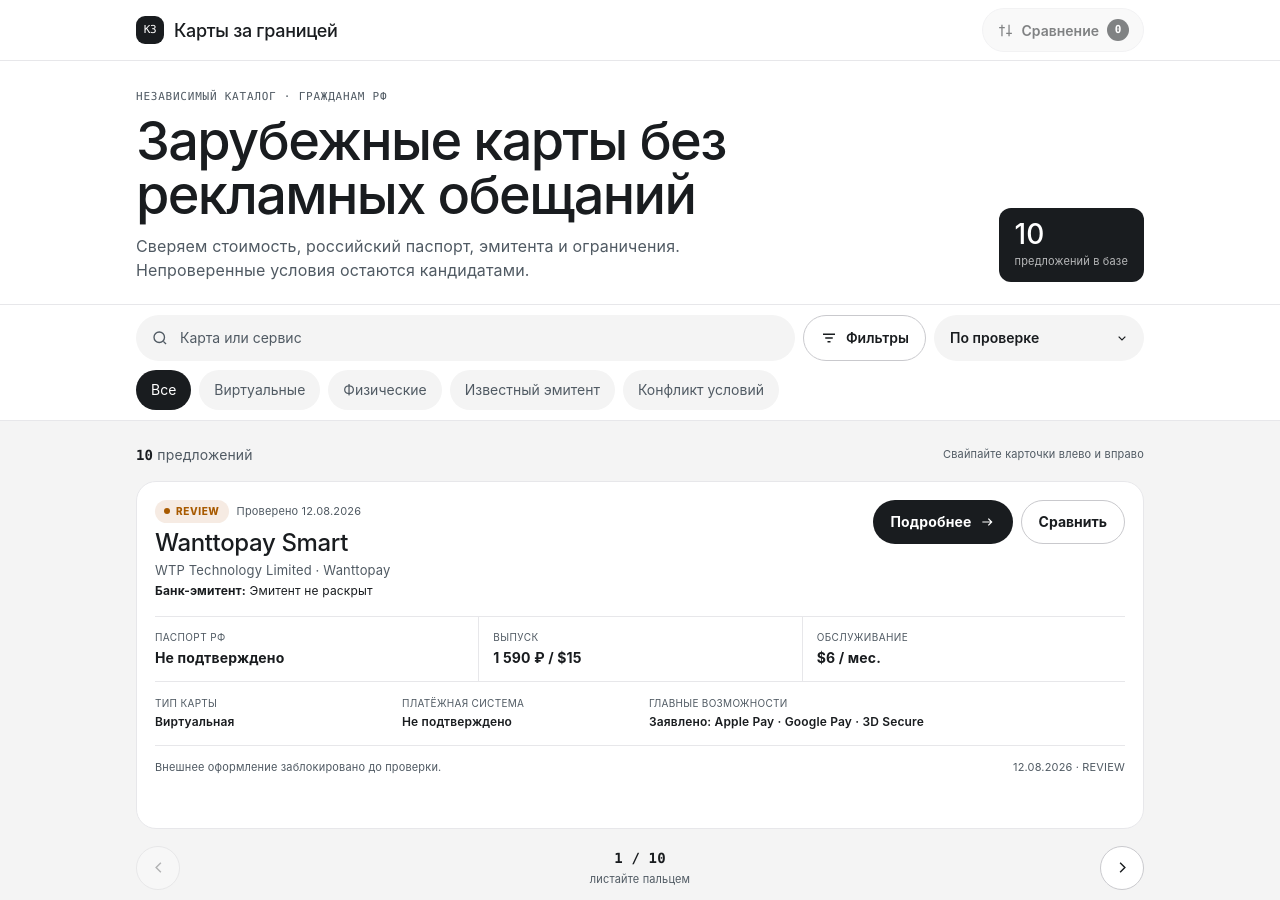
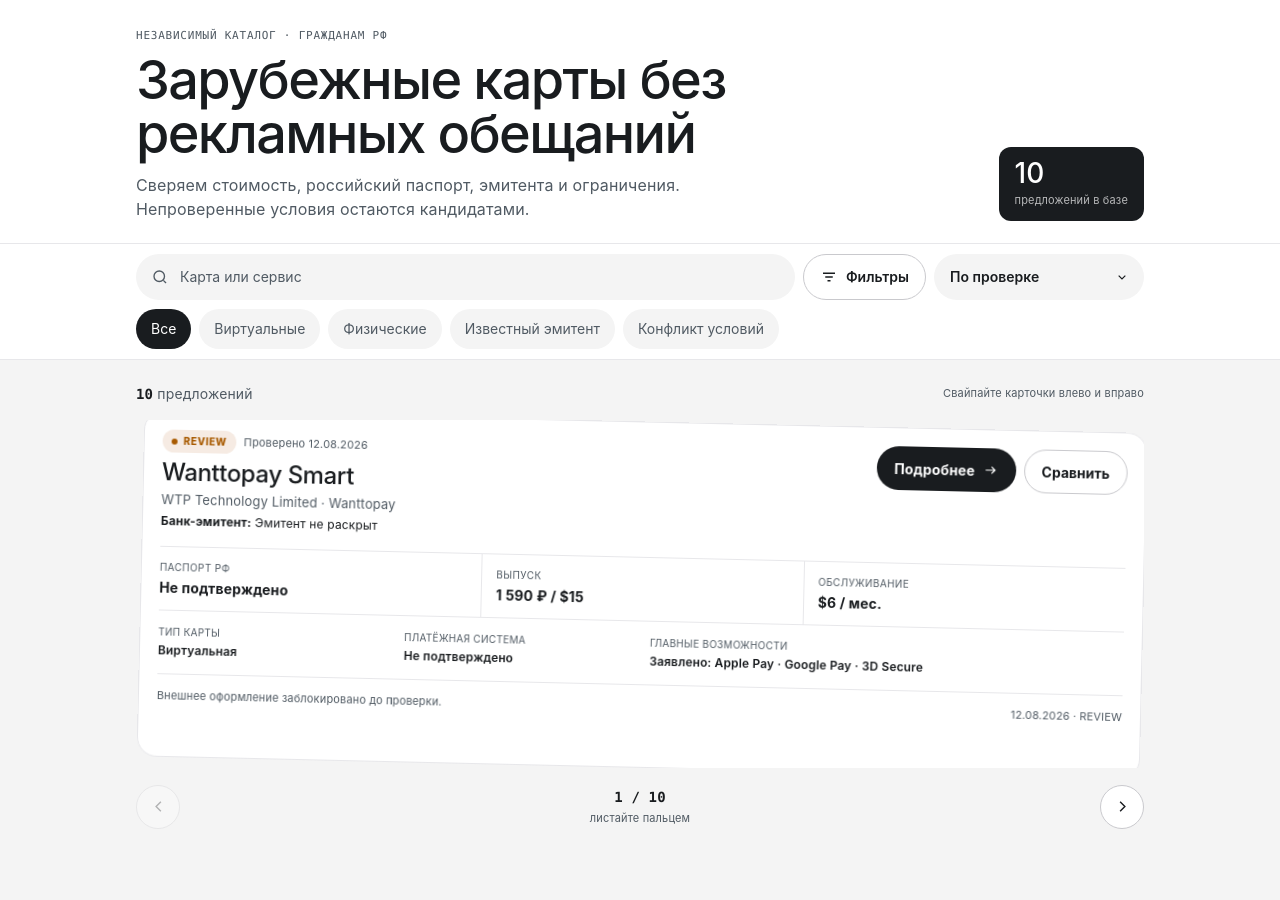
Before and after one commit to radislabus-star/foreign-card-catalog-preview, a plain HTML site: page index.html in a window 1280 px wide. Shown: the top 900 px of the page. Drawn offline with Linux system fonts and the light colour scheme.

Commit message:
preview: remove header and tilt swipe cards

```diff
--- a/index.html
+++ b/index.html
@@ -132,7 +132,7 @@
 
     .controls {
       position: sticky;
-      top: 60px;
+      top: 0;
       z-index: 40;
       padding-block: 10px;
       background: color-mix(in oklab, var(--bg) 96%, transparent);
@@ -204,7 +204,12 @@
       background: var(--bg);
       scroll-snap-align: center;
       scroll-snap-stop: always;
+      transform: rotate(var(--swipe-tilt, 0deg)) scale(var(--swipe-scale, 1));
+      transform-origin: 50% 88%;
+      transition: transform 90ms linear;
+      will-change: transform;
     }
+    .offer-list.is-swiping .offer { transition: none; }
     .offer.is-pending { display: none; }
     .offer-head { display: grid; grid-template-columns: minmax(0, 1fr) auto; gap: 14px; align-items: start; }
     .status-line { display: flex; align-items: center; gap: 8px; flex-wrap: wrap; margin-bottom: 7px; }
@@ -310,7 +315,7 @@
       .offer-total { display: inline-flex; align-items: baseline; gap: 7px; padding: 8px 11px; border-radius: 11px; }
       .offer-total strong { font-size: 22px; }
       .offer-total span { margin-top: 0; font-size: 10px; line-height: 1.2; }
-      .controls { top: 56px; padding-block: 8px; }
+      .controls { top: 0; padding-block: 8px; }
       .toolbar { grid-template-columns: minmax(0, 1fr) 44px 112px; gap: 6px; }
       .search input, .sort-select, .filter-button { min-height: 44px; }
       .search input { padding-left: 40px; font-size: 13px; }
@@ -358,20 +363,6 @@
   </style>
 </head>
 <body>
-  <header class="topbar" data-od-id="catalog-topbar">
-    <div class="container topbar-inner">
-      <a class="brand" href="#catalog-start" data-od-id="catalog-brand" aria-label="Карты за границей — к началу каталога">
-        <span class="brand-mark" aria-hidden="true">КЗ</span>
-        <span class="brand-name"><span class="brand-full">Карты за границей</span><span class="brand-short">Каталог карт</span></span>
-      </a>
-      <button class="compare-open" type="button" data-od-id="open-comparison" disabled>
-        <svg width="17" height="17" viewBox="0 0 24 24" fill="none" stroke="currentColor" stroke-width="1.8" aria-hidden="true"><path d="M7 4v16M17 4v16M3 8h8M13 16h8"/></svg>
-        <span class="compare-label">Сравнение</span>
-        <span class="count-badge compare-count">0</span>
-      </button>
-    </div>
-  </header>
-
   <main id="catalog-start">
     <section class="intro" data-od-id="catalog-intro">
       <div class="container intro-row">
@@ -767,6 +758,17 @@
         swipeNext.disabled = activeCardIndex === visible.length - 1;
       }
 
+      function updateCardTilt() {
+        const listCenter = list.scrollLeft + list.clientWidth / 2;
+        const range = Math.max(1, list.clientWidth * .72);
+        visibleOffers().forEach((offer) => {
+          const cardCenter = offer.offsetLeft + offer.offsetWidth / 2;
+          const progress = Math.max(-1, Math.min(1, (cardCenter - listCenter) / range));
+          offer.style.setProperty('--swipe-tilt', `${progress * 7}deg`);
+          offer.style.setProperty('--swipe-scale', String(1 - Math.abs(progress) * .025));
+        });
+      }
+
       function applyView() {
         offers.forEach((offer) => {
           const show = matches(offer);
@@ -777,7 +779,7 @@
         resultCount.textContent = totalMatches;
         resultWord.textContent = wordForCount(totalMatches);
         list.scrollTo({ left: 0, behavior: 'auto' });
-        requestAnimationFrame(updateSwipeState);
+        requestAnimationFrame(() => { updateSwipeState(); updateCardTilt(); });
       }
 
       function sortOffers() {
@@ -824,8 +826,10 @@
       let swipeFrame = 0;
       list.addEventListener('scroll', () => {
         cancelAnimationFrame(swipeFrame);
-        swipeFrame = requestAnimationFrame(updateSwipeState);
+        swipeFrame = requestAnimationFrame(() => { updateSwipeState(); updateCardTilt(); });
       }, { passive: true });
+      list.addEventListener('pointerdown', () => list.classList.add('is-swiping'));
+      ['pointerup', 'pointercancel', 'pointerleave'].forEach((eventName) => list.addEventListener(eventName, () => list.classList.remove('is-swiping')));
       function goToCard(offset) {
         const visible = visibleOffers();
         const targetIndex = Math.max(0, Math.min(visible.length - 1, activeCardIndex + offset));
@@ -833,7 +837,7 @@
       }
       swipePrev.addEventListener('click', () => goToCard(-1));
       swipeNext.addEventListener('click', () => goToCard(1));
-      window.addEventListener('resize', updateSwipeState);
+      window.addEventListener('resize', () => { updateSwipeState(); updateCardTilt(); });
 
       function comparisonData(offer) {
         const metrics = [...offer.querySelectorAll('.key-metric')].map((node) => [node.querySelector('.metric-label').textContent, node.querySelector('.metric-value').textContent]);
```
